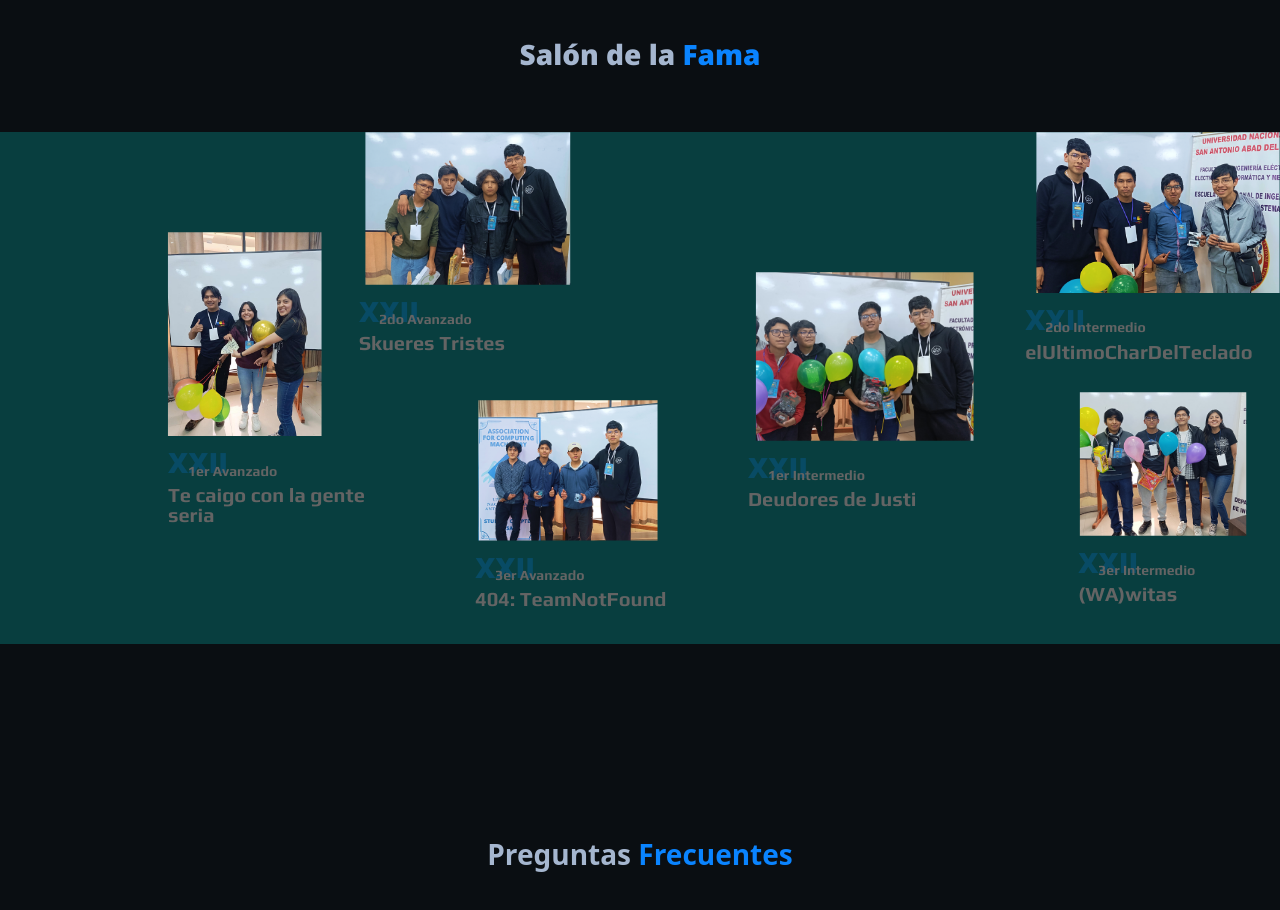
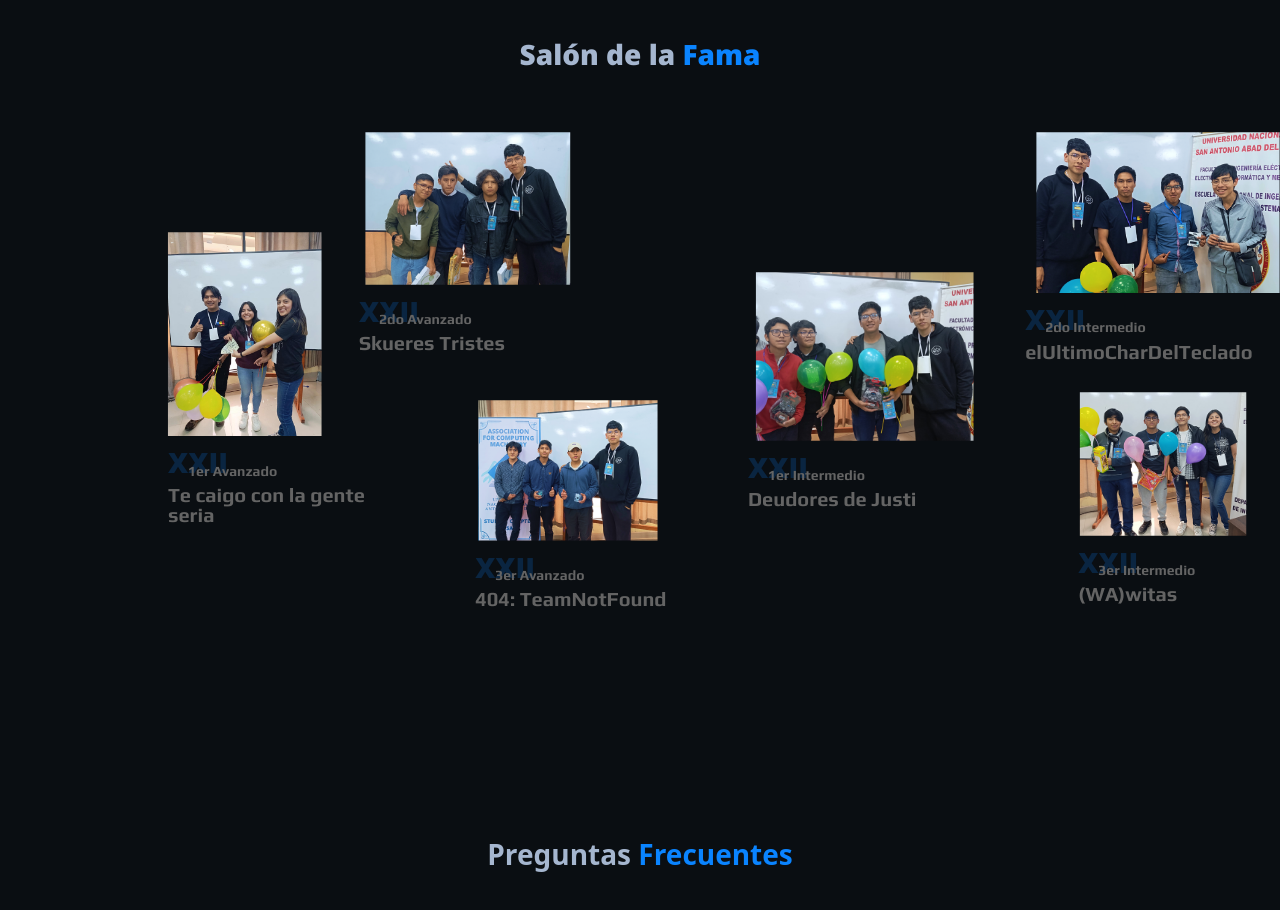
Before and after one commit to ACM-Chapter-Cusco/kratos, a Next.js app: page /cuscontest in a window 1280 px wide. Shown: the part 3360-4270 px from the top of the page. Built offline with nearby package versions, Linux system fonts and the light colour scheme.

Commit message:
feat: Fixing the spaces  #46

```diff
--- a/src/app/cuscontest/components/Winners/Winners.jsx
+++ b/src/app/cuscontest/components/Winners/Winners.jsx
@@ -23,7 +23,7 @@ const Winners = ({ ref, scroll }) => {
   );
 
   return (
-    <section className="desktop:my-0 tablet:my-20 relative my-10  h-[31rem] tablet:h-[32rem] desktop:h-[36rem] w-full mb-30 tablet:mb-40 desktop:mb-48">
+    <section className="desktop:my-0 tablet:my-20 relative my-10 h-[31rem] tablet:h-[32rem] desktop:h-[36rem] w-full mb-16 tablet:mb-40 desktop:mb-48">
       {/* Title */}
       <div
         className="desktop:block lg-desktop:h-[135vh] desktop:h-[145vh] desktop:-top-100 lg-desktop:-top-125 absolute hidden w-full"
@@ -55,7 +55,7 @@ const Winners = ({ ref, scroll }) => {
         </motion.p>
       </div>
 
-      <div className="desktop:top-24 lg-desktop:top-30 top-20 tablet:top-24 absolute w-full overflow-hidden bg-ai/20">
+      <div className="desktop:top-24 lg-desktop:top-30 top-20 tablet:top-24 absolute w-full overflow-hidden ">
         <div className="desktop:block hidden h-[36rem] w-full ">
           <WinnersEditions
             x={x}
@@ -72,7 +72,7 @@ const Winners = ({ ref, scroll }) => {
             widthSize={-4900}
           />
         </div>
-        <div className="tablet:hidden h-[31rem] block bg-ai/20">
+        <div className="tablet:hidden h-[31rem] block ">
           <WinnersEditions
             x={x}
             containerRef={containerRef}
```
